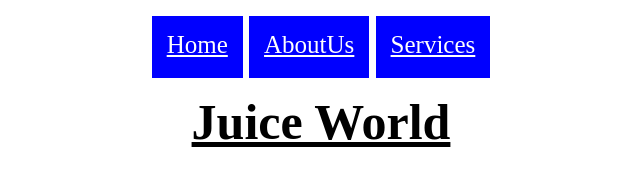
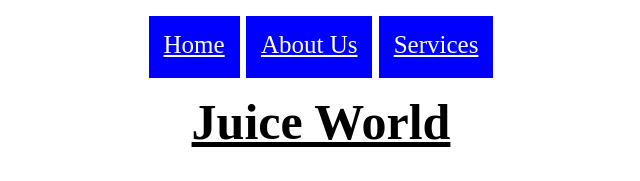
Before and after one commit to udhayauwa/juice, a plain HTML site: page index.html in a window 1280 px wide. Shown: the part 231-412 px from the top of the page, 319-959 px from the left. Drawn offline with Linux system fonts and the light colour scheme.

Commit message:
index.html

```diff
--- a/index.html
+++ b/index.html
@@ -10,7 +10,7 @@
 </div>
 <div style="font-size:25px; text-align:center;margin-top: 30px">
 <a style="font-size:25px; background-color: blue; padding: 15px 15px 20px 15px; color: white;" href="index.html">Home</a>
-<a style="font-size:25px; background-color: blue; padding: 15px 15px 20px 15px; color: white;" href="About.html">AboutUs</a>
+<a style="font-size:25px; background-color: blue; padding: 15px 15px 20px 15px; color: white;" href="About.html">About Us</a>
 <a style="font-size:25px; background-color: blue; padding: 15px 15px 20px 15px; color: white;" href="Services.html">Services</a>
 </div>
 <h1 style="font-size:50px; text-align:center;"> <u>Juice World</u></h1>
```
